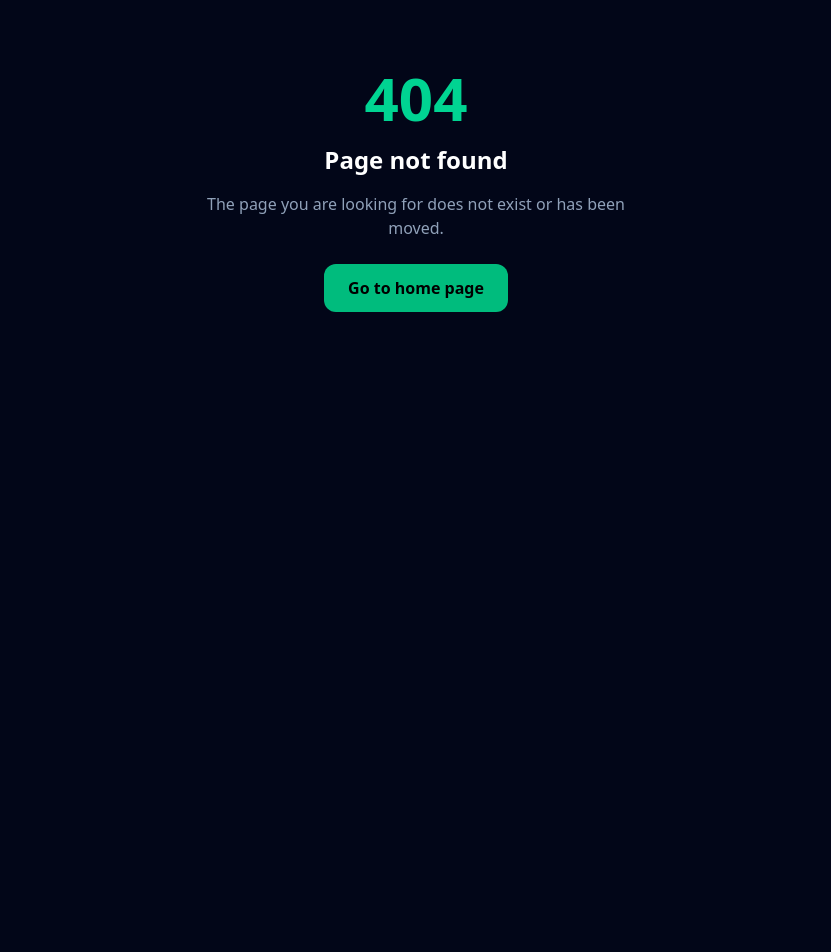
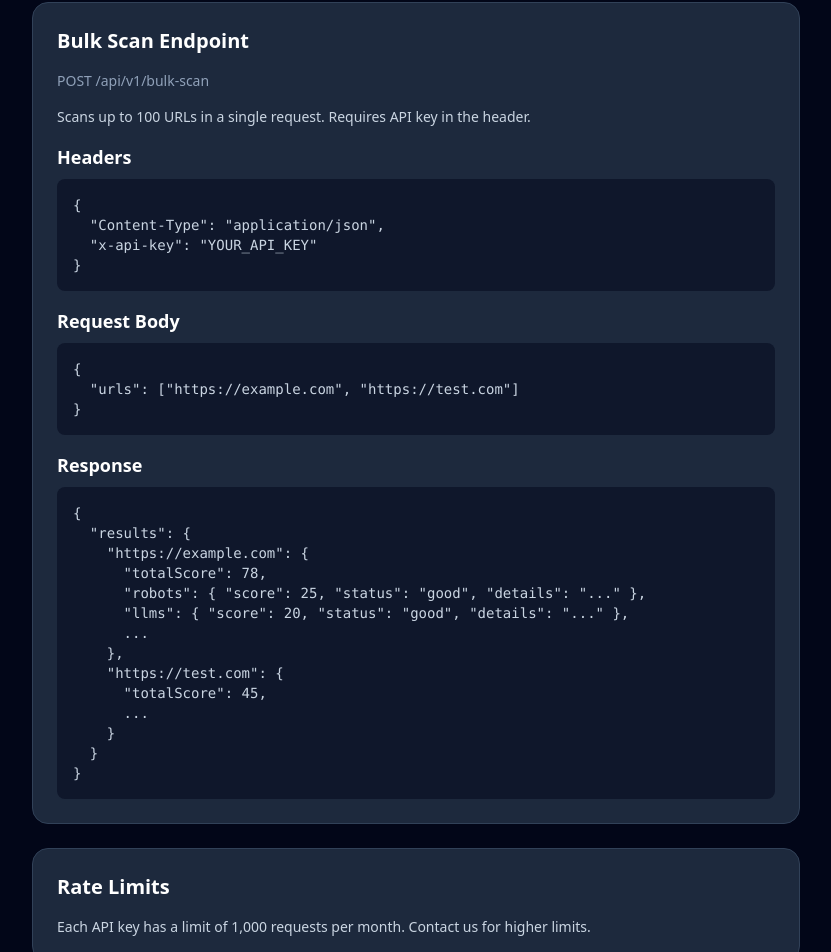
Before and after one commit to linkboostowner/geoscan, a Next.js app: page /api-docs in a window 1280 px wide. Before the commit this address had no page. Shown: the part 210-1162 px from the top of the page, without its empty margins (224-1055 px from the left). Before the commit the page ends 800 px from the top, so only its background shows below. Built offline with nearby package versions, Linux system fonts and the light colour scheme.

Commit message:
Add API documentation page

```diff
--- /dev/null
+++ b/src/app/api-docs/page.js
@@ -0,0 +1,56 @@
+export default function ApiDocs() {
+  return (
+    <main className="min-h-screen bg-slate-950 text-white px-4 py-16">
+      <div className="max-w-3xl mx-auto space-y-8">
+        <h1 className="text-3xl font-bold">API Documentation</h1>
+        <p className="text-slate-400">Use our API to run bulk GEO scans for your clients. You'll need an API key, which you can generate in your <a href="/api-keys" className="text-emerald-400 hover:underline">API Keys</a> page.</p>
+
+        <div className="space-y-6">
+          <div className="bg-slate-800 border border-slate-700 rounded-2xl p-6">
+            <h2 className="text-xl font-semibold mb-4">Bulk Scan Endpoint</h2>
+            <p className="text-sm text-slate-400 mb-4">POST /api/v1/bulk-scan</p>
+            <p className="text-sm text-slate-300 mb-4">Scans up to 100 URLs in a single request. Requires API key in the header.</p>
+
+            <h3 className="text-lg font-semibold mb-2">Headers</h3>
+            <pre className="bg-slate-900 p-4 rounded-lg text-sm text-slate-300 overflow-x-auto mb-4">
+{`{
+  "Content-Type": "application/json",
+  "x-api-key": "YOUR_API_KEY"
+}`}
+            </pre>
+
+            <h3 className="text-lg font-semibold mb-2">Request Body</h3>
+            <pre className="bg-slate-900 p-4 rounded-lg text-sm text-slate-300 overflow-x-auto mb-4">
+{`{
+  "urls": ["https://example.com", "https://test.com"]
+}`}
+            </pre>
+
+            <h3 className="text-lg font-semibold mb-2">Response</h3>
+            <pre className="bg-slate-900 p-4 rounded-lg text-sm text-slate-300 overflow-x-auto">
+{`{
+  "results": {
+    "https://example.com": {
+      "totalScore": 78,
+      "robots": { "score": 25, "status": "good", "details": "..." },
+      "llms": { "score": 20, "status": "good", "details": "..." },
+      ...
+    },
+    "https://test.com": {
+      "totalScore": 45,
+      ...
+    }
+  }
+}`}
+            </pre>
+          </div>
+
+          <div className="bg-slate-800 border border-slate-700 rounded-2xl p-6">
+            <h2 className="text-xl font-semibold mb-4">Rate Limits</h2>
+            <p className="text-sm text-slate-300">Each API key has a limit of 1,000 requests per month. Contact us for higher limits.</p>
+          </div>
+        </div>
+      </div>
+    </main>
+  );
+}
```
